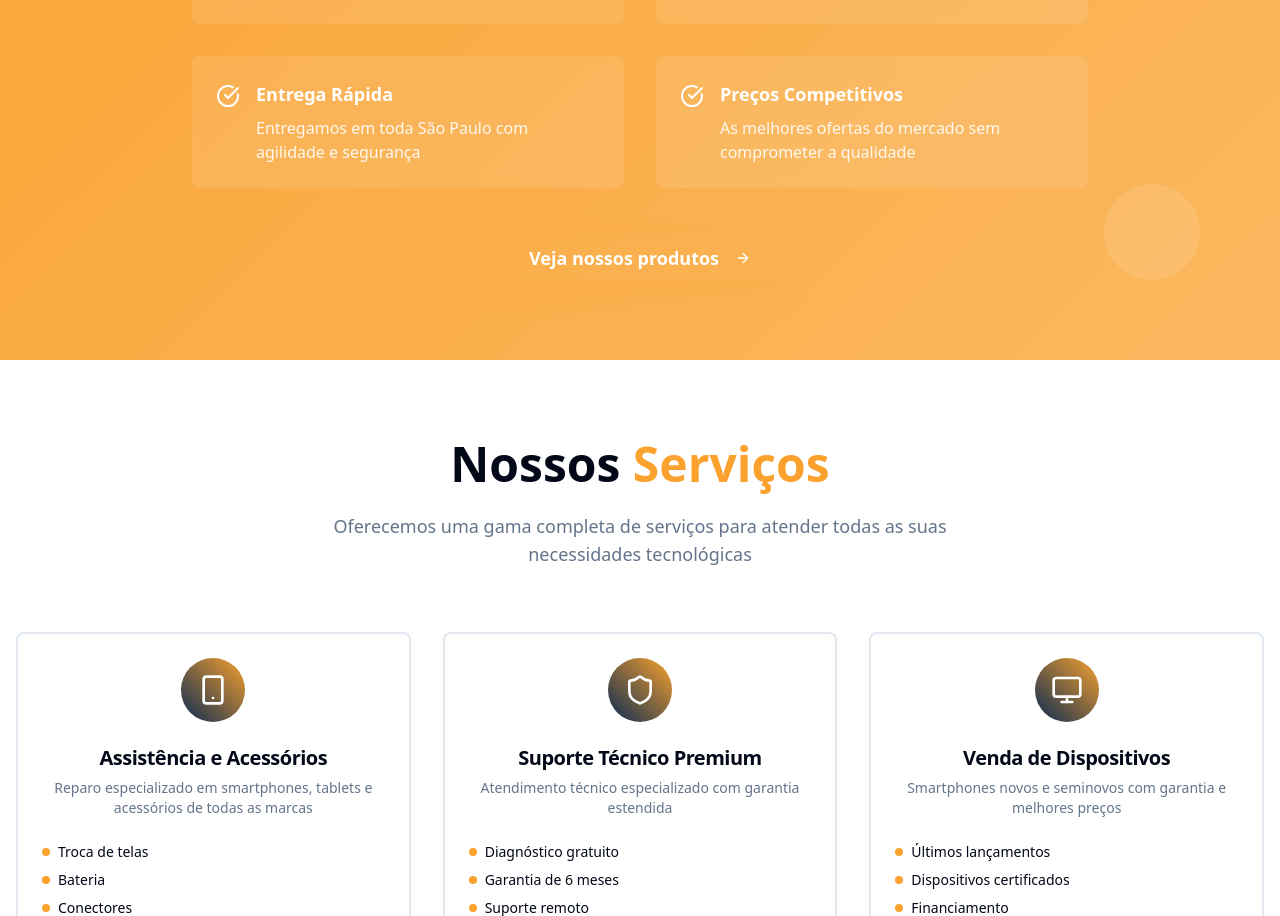
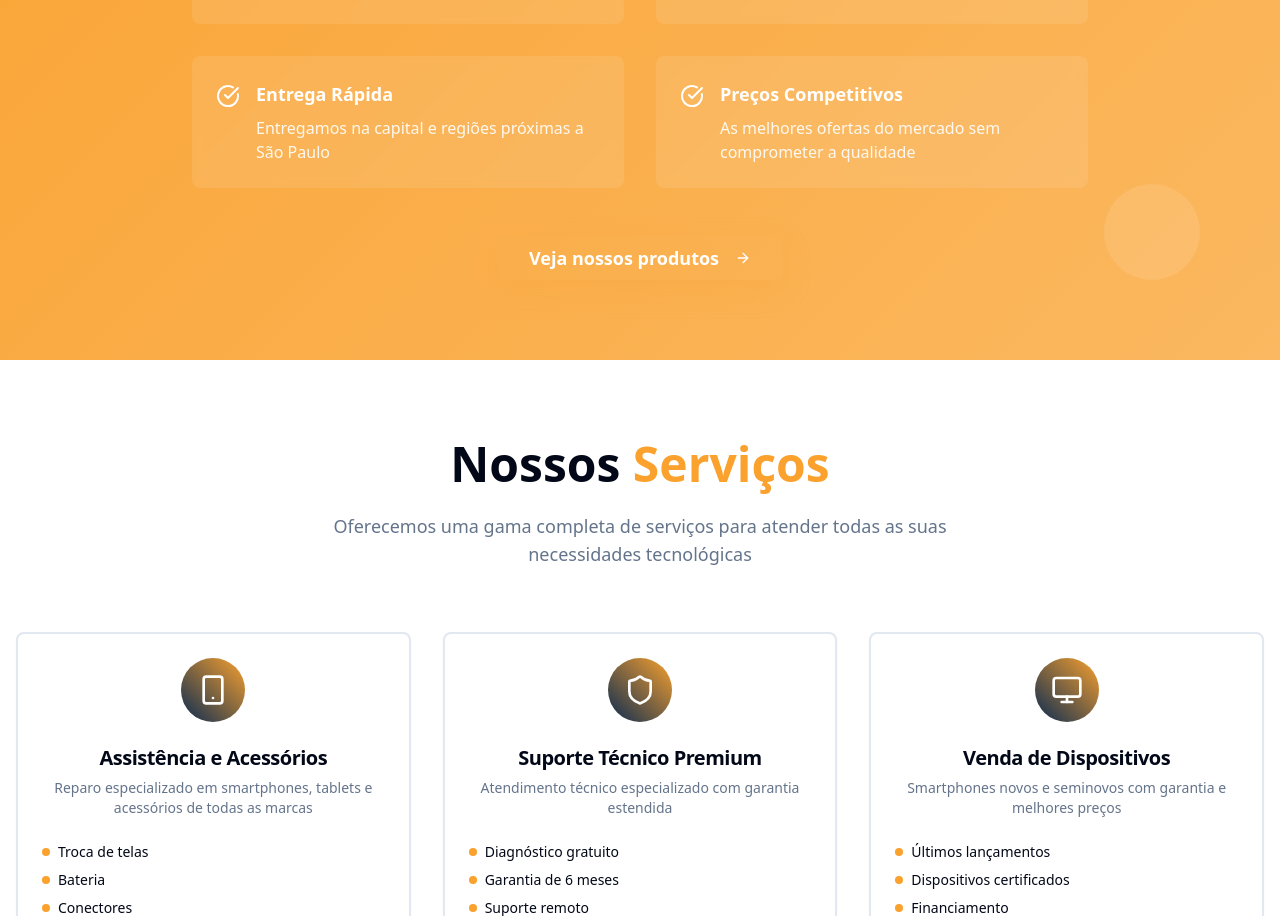
Before and after one commit to lweona/newtech, a React (Vite) app: page / in a window 1280 px wide. Shown: the part 1328-2244 px from the top of the page. Built offline with nearby package versions, Linux system fonts and the light colour scheme.

Commit message:
Update delivery area text
Update delivery area text to "Entregamos na capital e regiões próximas a São Paulo."

```diff
--- a/src/components/AboutSection.tsx
+++ b/src/components/AboutSection.tsx
@@ -55,7 +55,7 @@ const AboutSection = () => {
               <div>
                 <h3 className="font-semibold text-lg mb-2">Entrega Rápida</h3>
                 <p className="text-white/90">
-                  Entregamos em toda São Paulo com agilidade e segurança
+                  Entregamos na capital e regiões próximas a São Paulo
                 </p>
               </div>
             </div>
```
